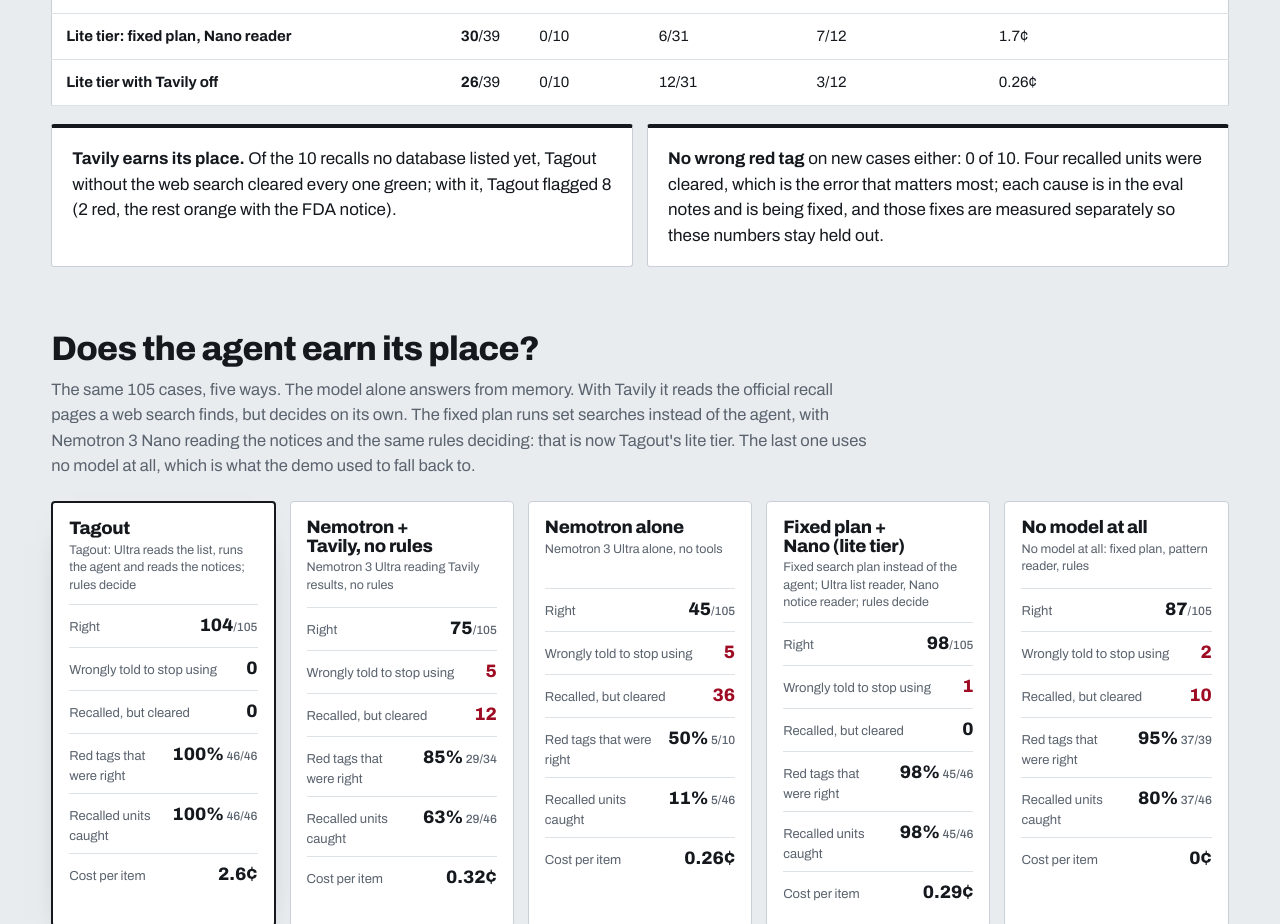
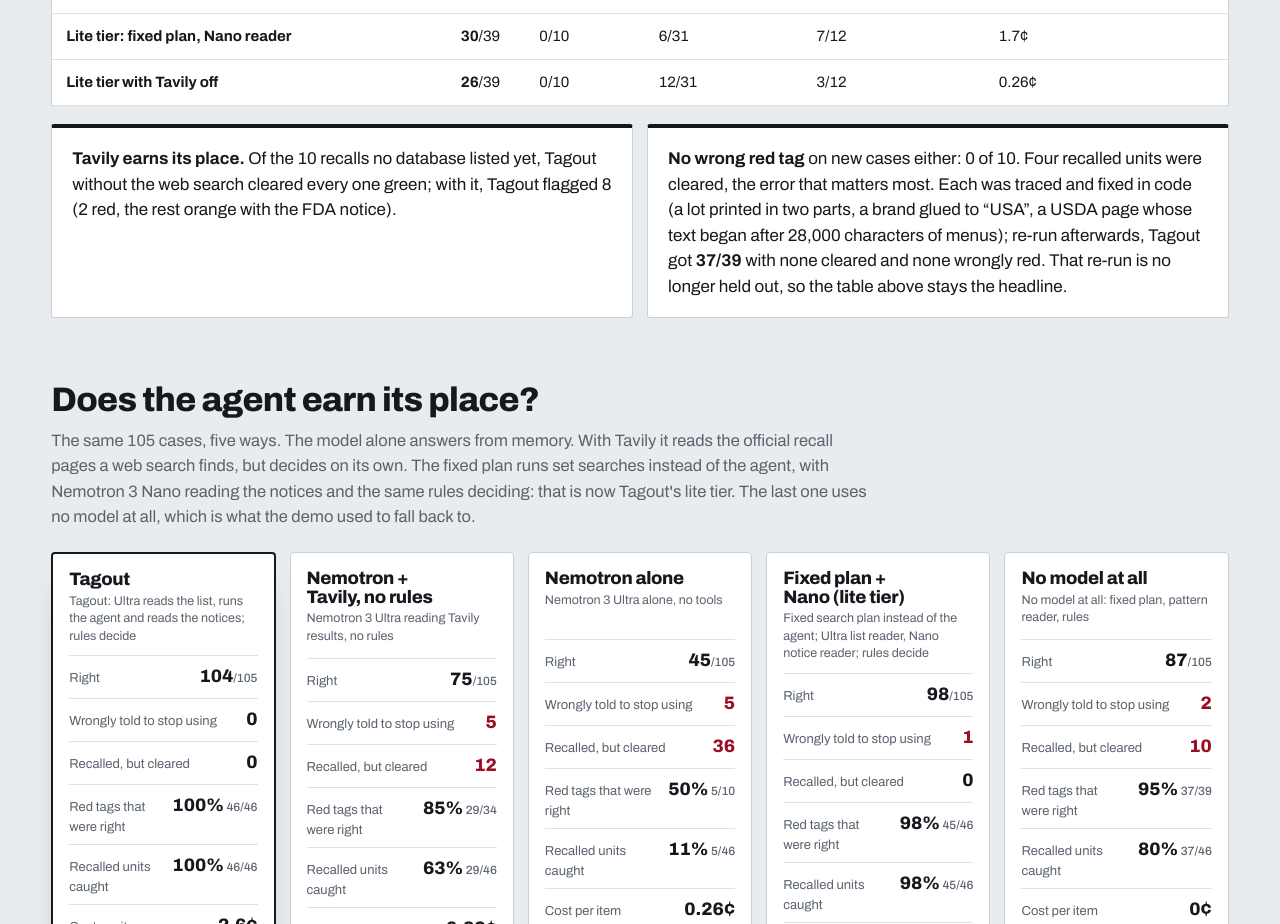
Before and after one commit to RohanGlitched/tagout, a Next.js app: page /proof in a window 1280 px wide. Shown: the part 1240-2164 px from the top of the page. Built offline with nearby package versions, Linux system fonts and the light colour scheme; no server answers.

Commit message:
After-fix held-out re-run on /proof, home and README (37/39, none cleared; the run-once numbers stay the headline)

```diff
--- a/app/page.tsx
+++ b/app/page.tsx
@@ -161,7 +161,7 @@
           {held ? (
             <p className={s.held}>
               <b>On {holdout.cases} new cases it had never seen</b>, committed before a single run: {held.right} of {held.n} right, none wrongly tagged do not use, and{" "}
-              {held.falseClear.length} recalled units cleared, each traced to a cause. <Link href="/proof#held-h">The held-out results</Link>
+              {held.falseClear.length} recalled units cleared. Each was traced and fixed; re-run after the fixes, none is cleared. <Link href="/proof#held-h">The held-out results</Link>
             </p>
           ) : null}
         </section>
--- a/app/proof/page.tsx
+++ b/app/proof/page.tsx
@@ -6,6 +6,7 @@
 import type { TagLevel } from "@/lib/types";
 import summary from "@/eval/summary.json";
 import holdout from "@/eval/holdout-summary.json";
+import heldAfter from "@/eval/holdout-after-fixes.json";
 import caseFile from "@/eval/cases.json";
 import notes from "@/eval/notes.json";
 import s from "./proof.module.css";
@@ -262,8 +263,12 @@
               {heldTav?.lagFlagged ?? 8} ({heldTav?.lagRed ?? 3} red, the rest orange with the FDA notice).
             </li>
             <li>
-              <b>No wrong red tag</b> on new cases either: 0 of {held?.falseRedOf}. Four recalled units were cleared, which is the error that matters most; each cause is in the eval notes and is
-              being fixed, and those fixes are measured separately so these numbers stay held out.
+              <b>No wrong red tag</b> on new cases either: 0 of {held?.falseRedOf}. Four recalled units were cleared, the error that matters most. Each was traced and fixed in code
+              (a lot printed in two parts, a brand glued to &ldquo;USA&rdquo;, a USDA page whose text began after 28,000 characters of menus); re-run afterwards, Tagout got{" "}
+              <b>
+                {heldAfter.after.tagout.right}/{heldAfter.after.tagout.n}
+              </b>{" "}
+              with none cleared and none wrongly red. That re-run is no longer held out, so the table above stays the headline.
             </li>
           </ul>
         </section>
```
Also changed, not shown: 1 other file (tests, documents, lock files or other folders).
